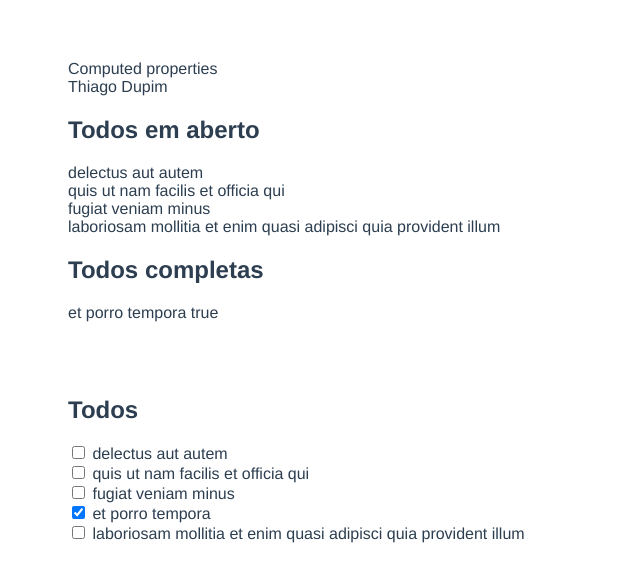
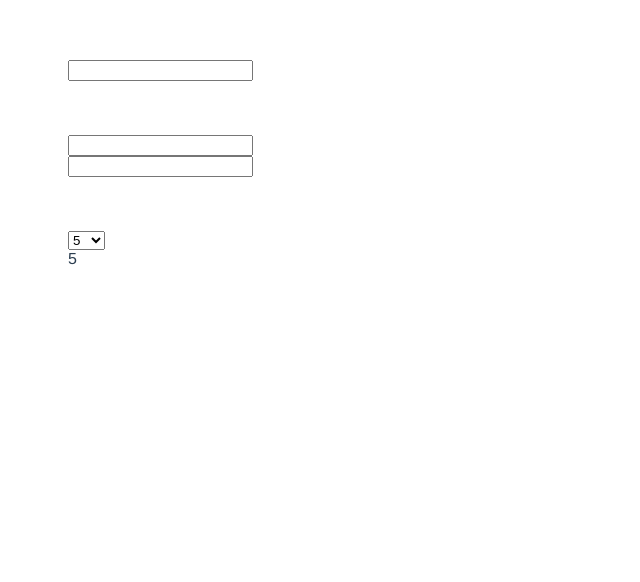
Before and after one commit to thiagodupim/Curso-vue.js-3, a Vue app: page / in a window 1280 px wide. Shown: the top 582 px of the page, without its empty margins (0-640 px from the left). Built offline with nearby package versions, Linux system fonts and the light colour scheme.

Commit message:
Observadores (watch)

```diff
--- a/src/App.vue
+++ b/src/App.vue
@@ -1,25 +1,22 @@
 <template>
   <div>
-    Computed properties <br>
-    {{ fullName }} <br>
-
-    <h2>Todos em aberto</h2>
-    <div v-for="todo in uncompletedTodos" :key="todo.id">
-      {{ todo.title }}
-    </div>
-
-    <h2>Todos completas</h2>
-    <div v-for="todo in completedTodos" :key="todo.id">
-      {{ todo.title }} <span>{{ todo.completed }}</span>
-    </div>
+    <input v-model="name" type="text"> <br>
+    {{ name }}
 
     <br><br><br>
 
-    <h2>Todos</h2>
-    <div v-for="todo in todos" :key="todo.id">
-      <input v-model="todo.completed" type="checkbox">
-      {{ todo.title }}
-    </div>
+    <input v-model="user.first_name" type="text"> <br>
+    <input v-model="user.last_name" type="text"> <br>
+    {{ user.first_name }} {{ user.last_name }}
+
+    <br><br><br>
+
+    <select v-model="pageCount">
+      <option value="5">5</option>
+      <option value="10">10</option>
+      <option value="15">15</option>
+    </select> <br>
+    {{ pageCount }}
   </div>
 </template>
 
@@ -28,60 +25,44 @@
   name: 'App',
   data() {
     return {
+      name: '',
+      pageCount: 5,
       user: {
-        first_name: 'Thiago',
-        last_name: 'Dupim',
-      },
-      todos: [
-        {
-          "userId": 1,
-          "id": 1,
-          "title": "delectus aut autem",
-          "completed": false
-        },
-        {
-          "userId": 1,
-          "id": 2,
-          "title": "quis ut nam facilis et officia qui",
-          "completed": false
-        },
-        {
-          "userId": 1,
-          "id": 3,
-          "title": "fugiat veniam minus",
-          "completed": false
-        },
-        {
-          "userId": 1,
-          "id": 4,
-          "title": "et porro tempora",
-          "completed": true
-        },
-        {
-          "userId": 1,
-          "id": 5,
-          "title": "laboriosam mollitia et enim quasi adipisci quia provident illum",
-          "completed": false
-        }
-      ]
+        first_name: '',
+        last_name: '',
+      }
     }
   },
 
-  computed: {
-    fullName() {
-      return `${this.user.first_name} ${this.user.last_name}`
+  watch: {
+    name(value) {
+      if (value.length >= 3) {
+        this.saveUserName();
+      }
     },
-
-    uncompletedTodos() {
-      return this.todos.filter(todo => !todo.completed);
+    pageCount() {
+      this.changePage();
     },
-    completedTodos() {
-      return this.todos.filter(todo => todo.completed)
+    user: {
+      handler() { // Handler significa que quando o objeto alterar é para executa-lo
+        console.log('User alterado');
+      },
+      deep: true // Quando qualquer coisa dentro do o objeto se alterar dispare o código acima, então para observar o objeto profundamente precisamos transformar em deep
     },
   },
 
+  computed: {
+
+  },
+
   methods: {
-
+    saveUserName() {
+      console.log('Ajax');
+      console.log(this.name);
+    },
+    changePage() {
+      console.log('Ajax changePage')
+    }
   }
 }
 </script>
```
